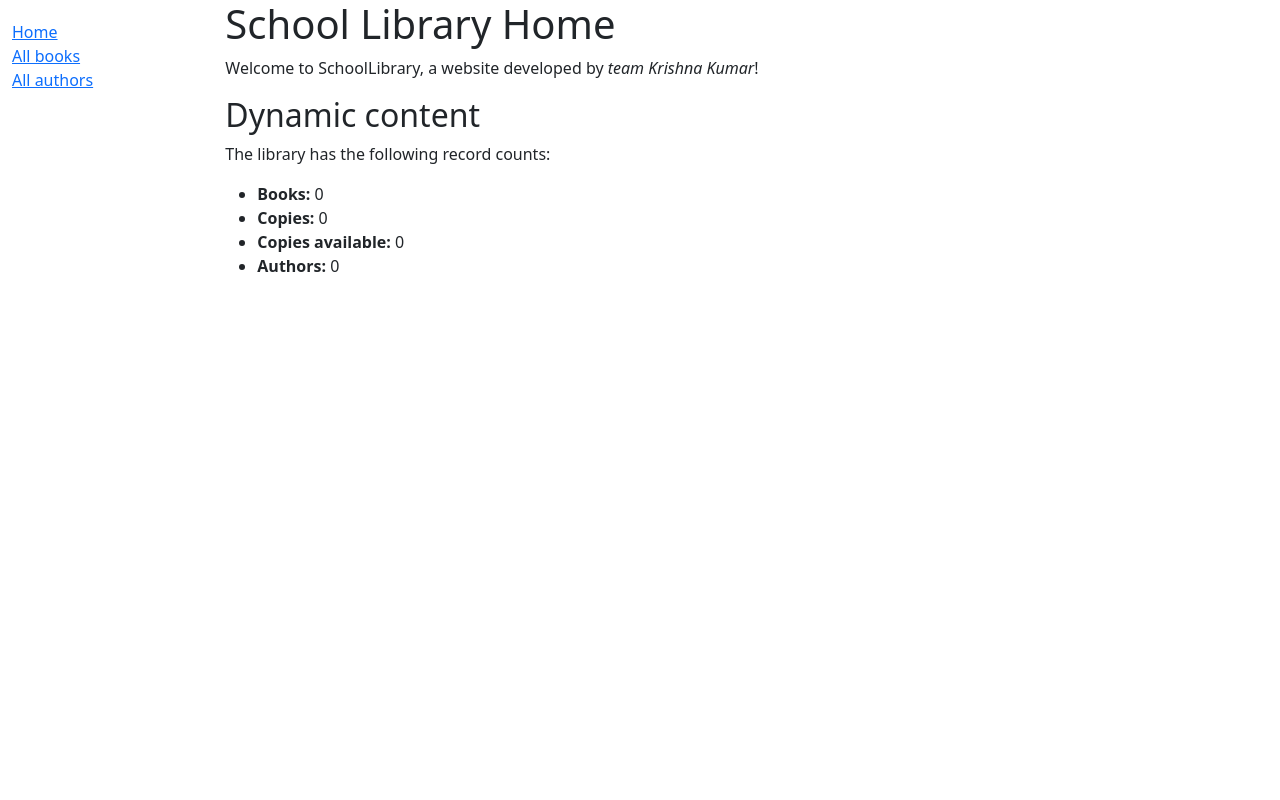
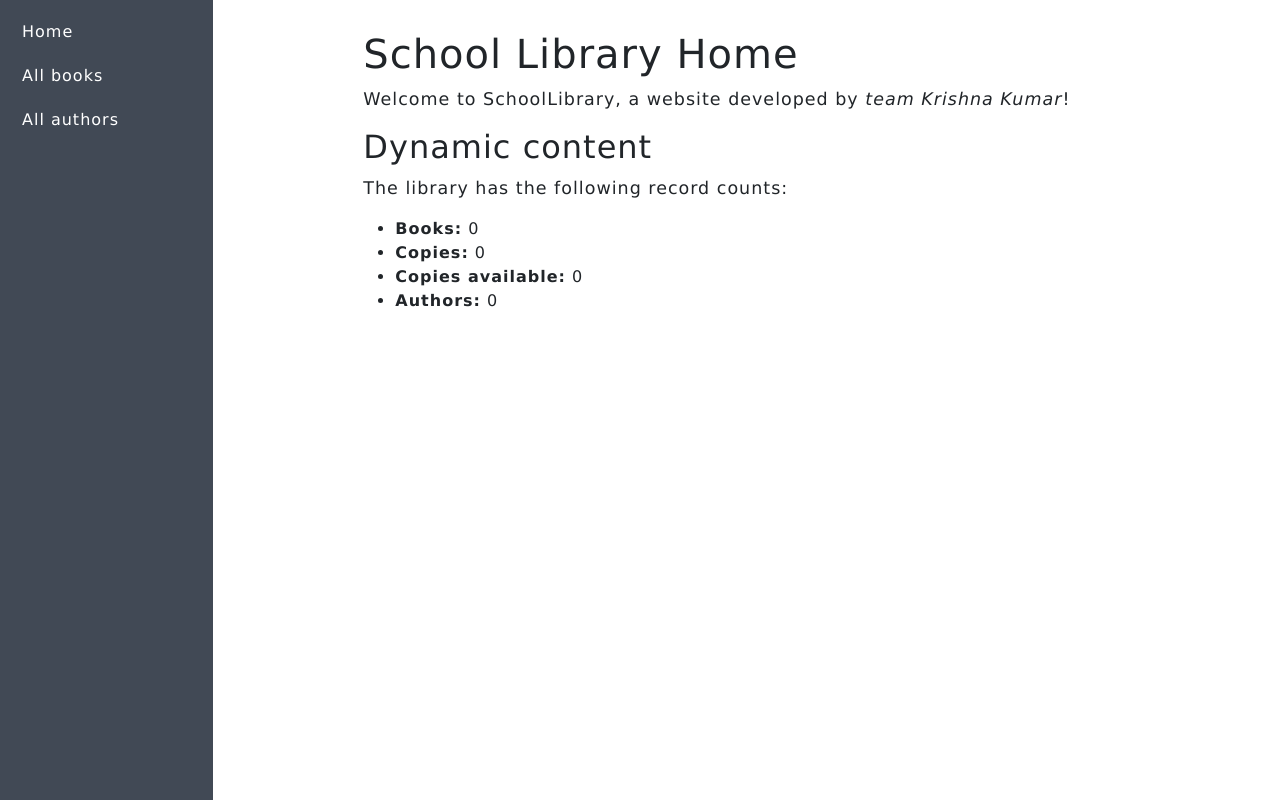
Before and after one commit to krishna71701r/schoolproject, a Django app: page /catalog/ in a window 1280 px wide. Run offline with Django 5.2, Linux system fonts and the light colour scheme; data that the repository does not hold is empty.

Commit message:
add home html style.css and complete base template

```diff
--- a/catalog/static/css/style.css
+++ b/catalog/static/css/style.css
@@ -1,5 +1,58 @@
+
 .sidebar-nav {
     margin-top: 20px;
     padding: 0;
-    list-style: none;
+    margin-left:10px;
+   list-style: none;
+
   }
+  .item-1{
+    padding-bottom:20px;
+  }
+  .main-url{
+    text-decoration: none;
+    color: white;
+    font-weight: 500;
+    letter-spacing: 1px;
+
+  }
+  .row{
+    max-height: 100vh;
+
+    overflow: hidden;
+  }
+  #nav-col {
+    background-color: #414955;
+    overflow-y: auto;
+    max-height: 100vh;
+    height: 100vh;
+
+  }
+  #nav-col::-webkit-scrollbar{
+    display: none;
+  }
+#main-col{
+  overflow-y: auto;
+  max-height: 100vh;
+  padding-left:150px ;
+  padding-top: 30px;
+}
+#main-col::-webkit-scrollbar{
+  display: none;
+
+}
+
+h1,h2{
+  color:#212529;
+}
+p{
+
+  font-size: 17.5px;
+  letter-spacing: 1px;
+}
+
+body{
+
+  letter-spacing: 1px;
+  font-family: 'Lucida Sans', 'Lucida Sans Regular', 'Lucida Grande', 'Lucida Sans Unicode', Geneva, Verdana, sans-serif;
+}
--- a/catalog/templates/base_generic.html
+++ b/catalog/templates/base_generic.html
@@ -17,16 +17,21 @@
   <body>
     <div class="container-fluid">
       <div class="row">
-        <div class="col-sm-2">
+        <div id="nav-col" class="col-sm-2">
           {% block sidebar %}
             <ul class="sidebar-nav">
-              <li><a href="{% url 'home' %}">Home</a></li>
-              <li><a href="">All books</a></li>
-              <li><a href="">All authors</a></li>
+
+              <li class="item-1"><a class="main-url" href="{% url 'home' %}">Home</a></li>
+              <li class="item-1"><a class="main-url" href="">All books</a></li>
+              <li class="item-1"><a class="main-url" href="">All authors</a></li>
+
             </ul>
           {% endblock %}
         </div>
-        <div class="col-sm-10 ">{% block content %}{% endblock %}</div>
+
+        <div  id='main-col'class="col-sm-10 ">
+
+          {% block content %}{% endblock %}</div>
       </div>
     </div>
   </body>
--- a/catalog/templates/home.html
+++ b/catalog/templates/home.html
@@ -1,5 +1,8 @@
 {% extends "base_generic.html" %}
+{% block title %}
+<title>Home | Schoolibrary</title>
 
+{% endblock %}
 {% block content %}
   <h1>School Library Home</h1>
   <p>
@@ -13,5 +16,6 @@
     <li><strong>Copies:</strong> {{ num_instances }}</li>
     <li><strong>Copies available:</strong> {{ num_instances_available }}</li>
     <li><strong>Authors:</strong> {{ num_authors }}</li>
+
   </ul>
 {% endblock %}
```
